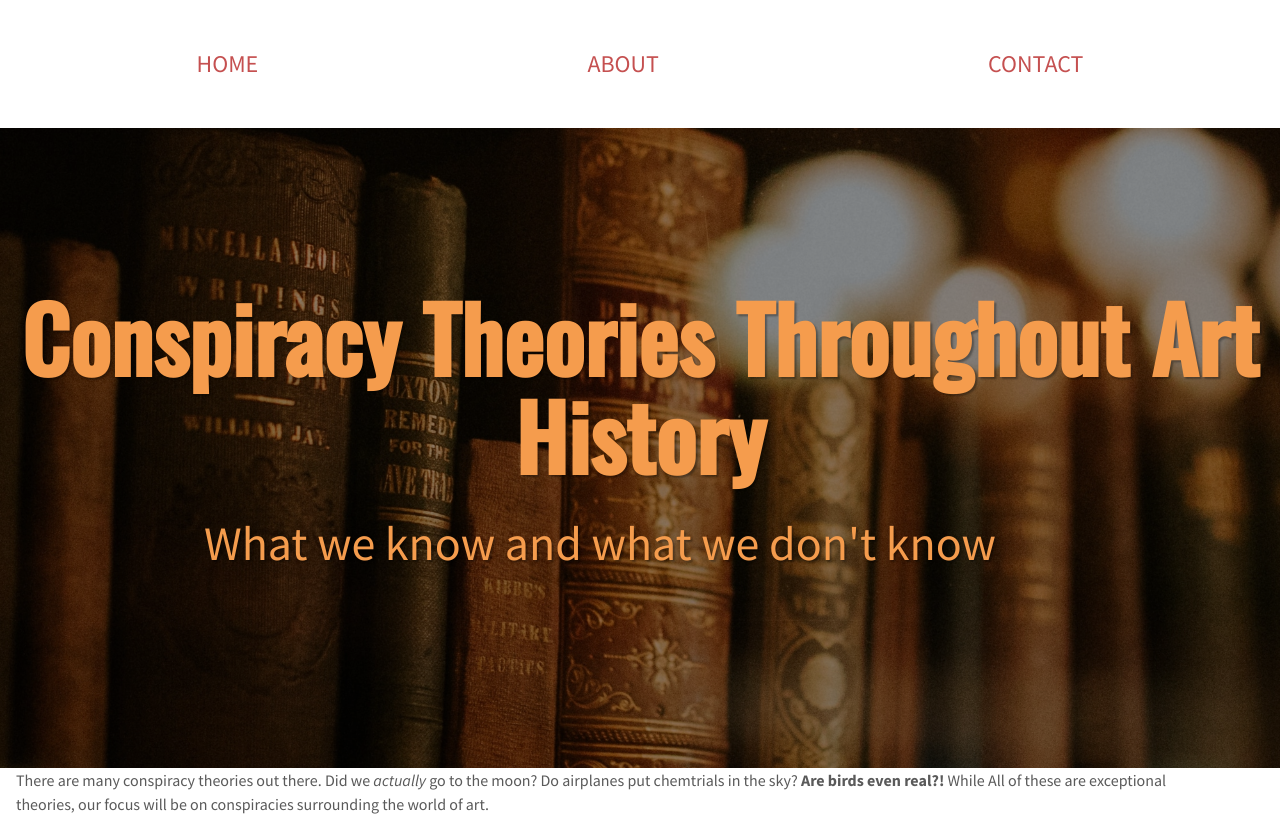
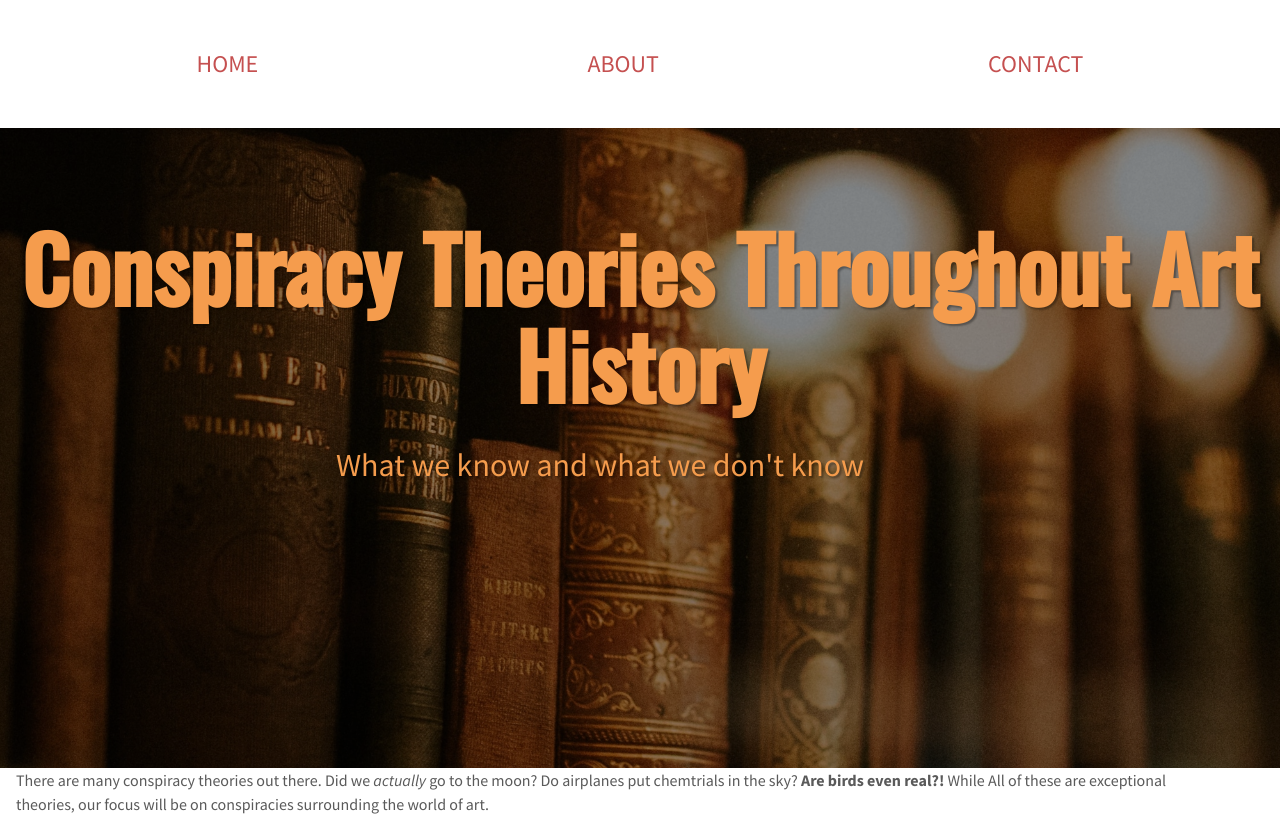
Before and after one commit to is-120-winter-2023/responsive-flexboxes-Brechristian, a website: page index.html in a window 1280 px wide. Shown: the top 819 px of the page. Drawn offline with nearby package versions, Linux system fonts and the light colour scheme.

Commit message:
fixed headsub

```diff
--- a/styles/main.css
+++ b/styles/main.css
@@ -202,11 +202,11 @@ footer p {
   text-shadow: 2px 2px 2px #0005;
   display: flex;
   flex-direction: column;
-  margin-top: 10rem;
+  margin-top: clamp(5rem, 7vw, 10rem);
 }
 
 .hero p {
-  font-size: clamp(1rem, 7vw, 3rem);
+  font-size: clamp(2rem, 7vw, 1rem);
 }
 
 .hero h1 {
```
